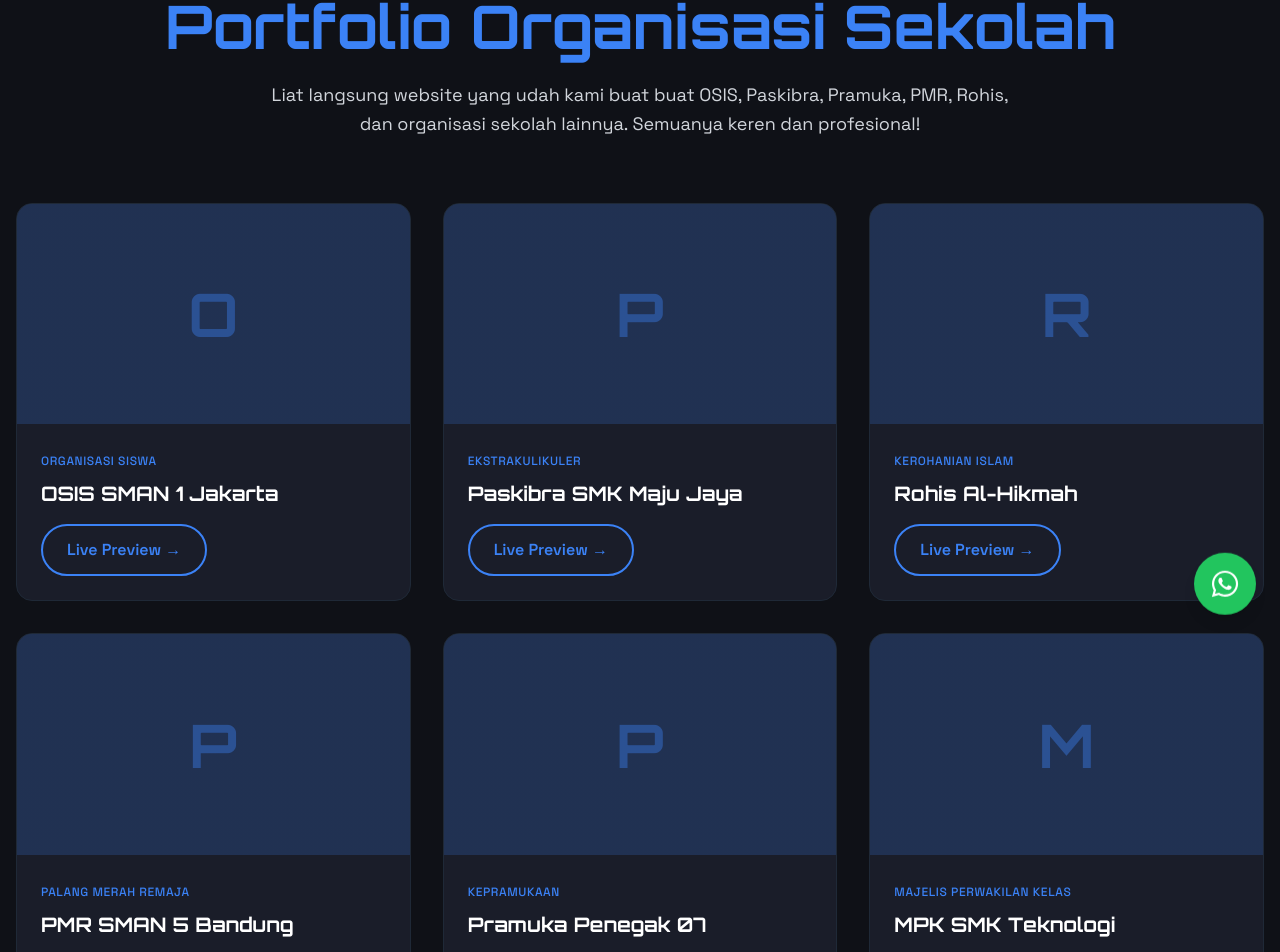
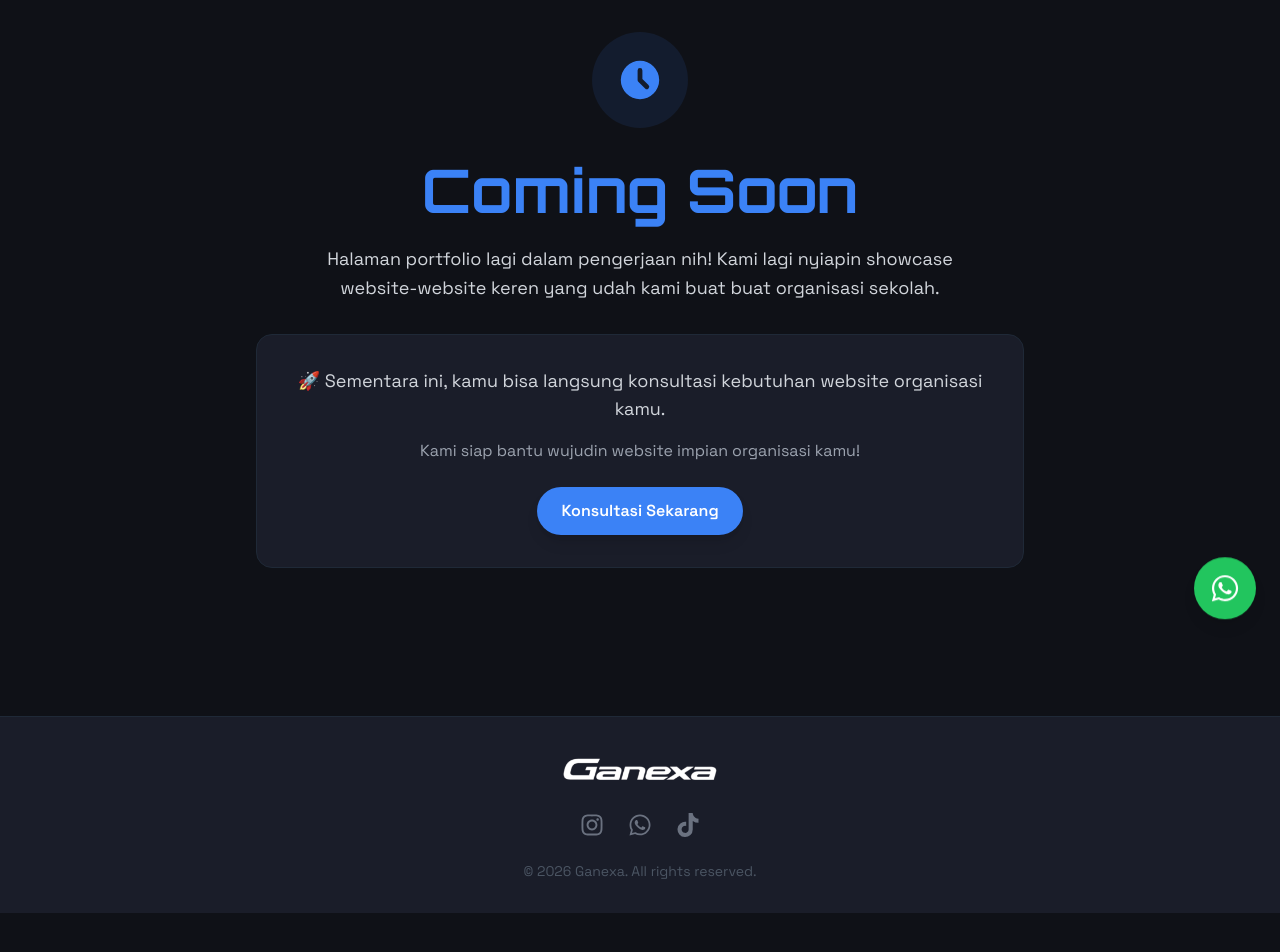
Before and after one commit to ArkanRamadhan777/ganexa, a React (Vite) app: page /portfolio in a window 1280 px wide. Shown: the part 149-1101 px from the top of the page. After the commit the page ends 1062 px from the top, so only its background shows below. Built offline with nearby package versions, Linux system fonts and the light colour scheme.

Commit message:
feat: update Home and Portfolio pages with new content and layout adjustments

```diff
--- a/src/pages/Home.jsx
+++ b/src/pages/Home.jsx
@@ -2,7 +2,7 @@ import { Link } from 'react-router-dom'
 import { HiSparkles, HiDeviceMobile, HiCurrencyDollar, HiAdjustments } from 'react-icons/hi'
 import Button from '../components/Button'
 import FeatureCard from '../components/FeatureCard'
-import ProjectCard from '../components/ProjectCard'
+// import ProjectCard from '../components/ProjectCard' // Hidden for now
 
 const Home = () => {
   const features = [
@@ -28,6 +28,7 @@ const Home = () => {
     }
   ]
 
+  /* Hidden for now
   const portfolioPreview = [
     {
       title: 'OSIS SMAN 1',
@@ -38,13 +39,9 @@ const Home = () => {
       title: 'Paskibra SMK Maju',
       category: 'Ekstrakulikuler',
       liveUrl: '#'
-    },
-    {
-      title: 'Rohis Al-Hikmah',
-      category: 'Kerohanian',
-      liveUrl: '#'
     }
   ]
+  */
 
   return (
     <div>
@@ -103,19 +100,19 @@ const Home = () => {
         </div>
       </section>
 
-      {/* Portfolio Preview Section */}
+      {/* Portfolio Preview Section - Hidden for now
       <section className="py-20 px-4">
         <div className="max-w-7xl mx-auto">
           <div className="text-center mb-16">
             <h2 className="text-3xl md:text-5xl font-heading font-bold mb-4 text-primary">
-              Organisasi yang Udah Percaya Kami
+              Karya Terbaru Kami
             </h2>
             <p className="text-gray-600 dark:text-gray-400 max-w-2xl mx-auto">
-              Dari OSIS, Paskibra, sampai Rohis dan PMR. Liat gimana kami bantu organisasi punya web keren!
+              Liat gimana kami bantu organisasi punya website yang keren dan profesional!
             </p>
           </div>
 
-          <div className="grid grid-cols-1 md:grid-cols-2 lg:grid-cols-3 gap-8 mb-12">
+          <div className="grid grid-cols-1 md:grid-cols-2 gap-8 mb-12 max-w-4xl mx-auto">
             {portfolioPreview.map((project, index) => (
               <ProjectCard key={index} {...project} />
             ))}
@@ -128,6 +125,7 @@ const Home = () => {
           </div>
         </div>
       </section>
+      */}
 
       {/* CTA Closing Section */}
       <section className="py-20 px-4 bg-gradient-to-br from-primary/10 to-blue-500/10 relative overflow-hidden">
--- a/src/pages/Portfolio.jsx
+++ b/src/pages/Portfolio.jsx
@@ -1,75 +1,40 @@
-import ProjectCard from '../components/ProjectCard'
+import { HiClock } from 'react-icons/hi'
+import Button from '../components/Button'
 
 const Portfolio = () => {
-  const projects = [
-    {
-      title: 'OSIS SMAN 1 Jakarta',
-      category: 'Organisasi Siswa',
-      liveUrl: 'https://example.com',
-      image: null
-    },
-    {
-      title: 'Paskibra SMK Maju Jaya',
-      category: 'Ekstrakulikuler',
-      liveUrl: 'https://example.com',
-      image: null
-    },
-    {
-      title: 'Rohis Al-Hikmah',
-      category: 'Kerohanian Islam',
-      liveUrl: 'https://example.com',
-      image: null
-    },
-    {
-      title: 'PMR SMAN 5 Bandung',
-      category: 'Palang Merah Remaja',
-      liveUrl: 'https://example.com',
-      image: null
-    },
-    {
-      title: 'Pramuka Penegak 07',
-      category: 'Kepramukaan',
-      liveUrl: 'https://example.com',
-      image: null
-    },
-    {
-      title: 'MPK SMK Teknologi',
-      category: 'Majelis Perwakilan Kelas',
-      liveUrl: 'https://example.com',
-      image: null
-    }
-  ]
-
   return (
-    <div className="min-h-screen py-20 px-4">
-      <div className="max-w-7xl mx-auto">
-        {/* Header */}
-        <div className="text-center mb-16">
-          <h1 className="text-4xl md:text-6xl font-heading font-bold mb-6 text-primary">
-            Portfolio Organisasi Sekolah
-          </h1>
-          <p className="text-lg text-gray-600 dark:text-gray-300 max-w-3xl mx-auto leading-relaxed">
-            Liat langsung website yang udah kami buat buat OSIS, Paskibra, Pramuka, PMR, Rohis, dan organisasi sekolah lainnya. Semuanya keren dan profesional!
-          </p>
+    <div className="min-h-screen py-20 px-4 flex items-center justify-center">
+      <div className="max-w-3xl mx-auto text-center">
+        {/* Coming Soon Icon */}
+        <div className="mb-8">
+          <div className="inline-flex items-center justify-center w-24 h-24 rounded-full bg-primary/10 text-primary">
+            <HiClock className="w-12 h-12" />
+          </div>
         </div>
 
-        {/* Projects Grid */}
-        <div className="grid grid-cols-1 md:grid-cols-2 lg:grid-cols-3 gap-8 mb-12">
-          {projects.map((project, index) => (
-            <ProjectCard key={index} {...project} />
-          ))}
-        </div>
+        {/* Header */}
+        <h1 className="text-4xl md:text-6xl font-heading font-bold mb-6 text-primary">
+          Coming Soon
+        </h1>
+        <p className="text-lg text-gray-600 dark:text-gray-300 max-w-2xl mx-auto leading-relaxed mb-8">
+          Halaman portfolio lagi dalam pengerjaan nih! Kami lagi nyiapin showcase website-website keren yang udah kami buat buat organisasi sekolah.
+        </p>
 
-        {/* Bottom Note */}
-        <div className="text-center mt-16">
-          <div className="bg-white dark:bg-[#1a1d29] border border-gray-200 dark:border-gray-800 rounded-2xl p-8 max-w-3xl mx-auto">
-            <p className="text-gray-800 dark:text-gray-300 text-lg mb-4">
-              ✨ Semua website bisa disesuaikan dengan identitas dan kebutuhan organisasi kamu.
-            </p>
-            <p className="text-gray-600 dark:text-gray-400">
-              Mau tambah fitur khusus? Atau punya request tertentu? Semua bisa diatur! Chat kami sekarang.
-            </p>
-          </div>
+        {/* Info Box */}
+        <div className="bg-white dark:bg-[#1a1d29] border border-gray-200 dark:border-gray-800 rounded-2xl p-8 mb-8">
+          <p className="text-gray-800 dark:text-gray-300 text-lg mb-4">
+            🚀 Sementara ini, kamu bisa langsung konsultasi kebutuhan website organisasi kamu.
+          </p>
+          <p className="text-gray-600 dark:text-gray-400 mb-6">
+            Kami siap bantu wujudin website impian organisasi kamu!
+          </p>
+          <Button
+            variant="primary"
+            href="https://wa.me/6287760769086?text=Halo%20Ganexa!%20Saya%20mau%20konsultasi%20soal%20website%20organisasi%20🚀"
+            newTab
+          >
+            Konsultasi Sekarang
+          </Button>
         </div>
       </div>
     </div>
```
